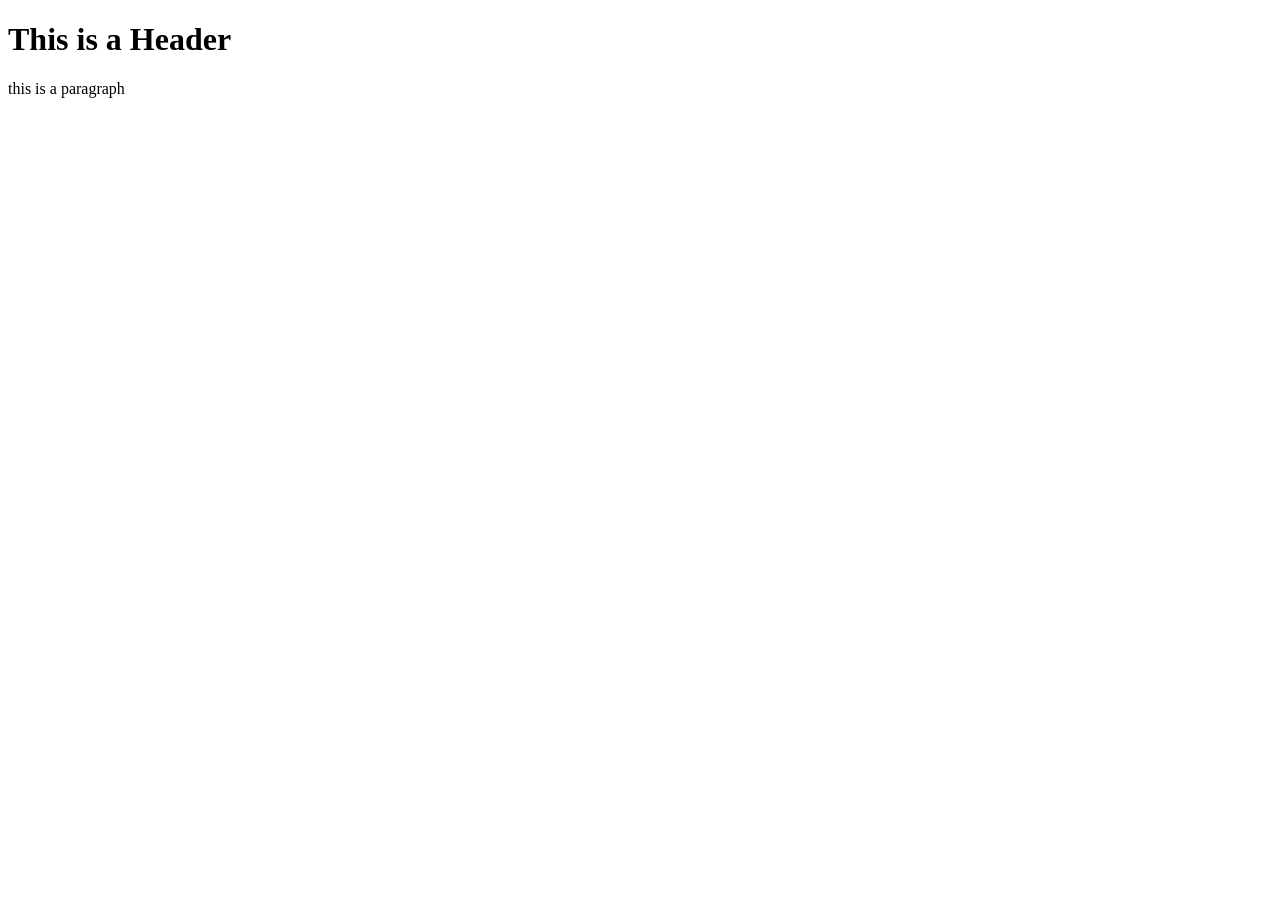
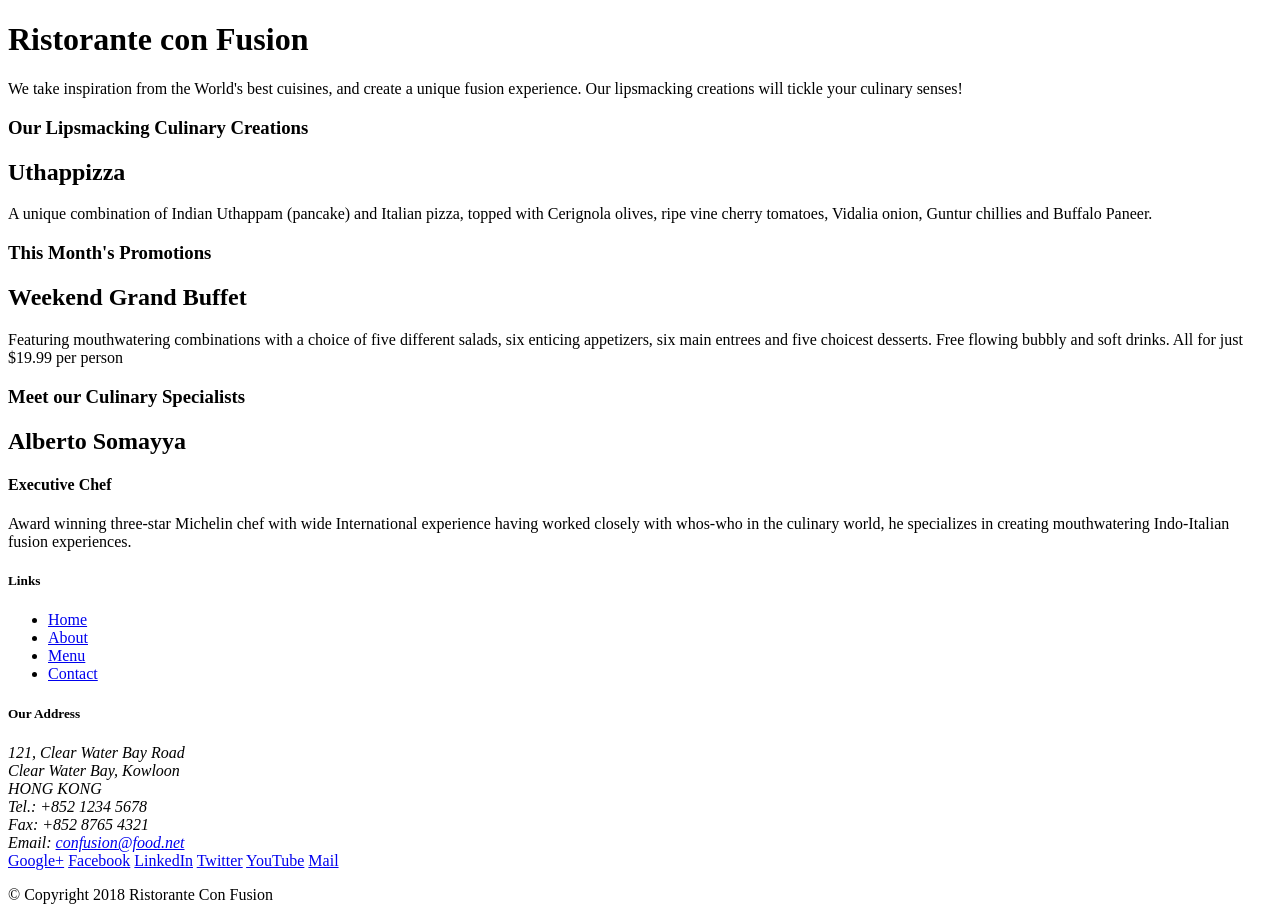
Before and after one commit to Priya15073/BootStrap4_Trial, a website: page index.html in a window 1280 px wide. Before the commit the page ends 800 px from the top, so only its background shows below. Drawn offline with Linux system fonts and the light colour scheme.

Commit message:
conFusion

```diff
--- a/index.html
+++ b/index.html
@@ -1,9 +1,101 @@
 <!DOCTYPE html>
-<html>
-    <head></head>
+<html lang="en">
 
-    <body>
-        <h1>This is a Header</h1>
-        <p>this is a paragraph</p>
-    </body>
+<head>
+    <title>Ristorante Con Fusion</title>
+</head>
+
+<body>
+
+    <header>
+        <div>
+            <div>
+                <div>
+                    <h1>Ristorante con Fusion</h1>
+                    <p>We take inspiration from the World's best cuisines, and create a unique fusion experience. Our lipsmacking creations will tickle your culinary senses!</p>
+                </div>
+                <div>
+                </div>
+            </div>
+        </div>
+    </header>
+
+    <div>
+        <div>
+            <div>
+                <h3>Our Lipsmacking Culinary Creations</h3>
+            </div>
+            <div>
+                <h2>Uthappizza</h2>
+                <p>A unique combination of Indian Uthappam (pancake) and Italian pizza, topped with Cerignola olives, ripe vine cherry tomatoes, Vidalia onion, Guntur chillies and Buffalo Paneer.</p>
+            </div>
+        </div>
+
+
+        <div>
+            <div>
+                <h3>This Month's Promotions</h3>
+            </div>
+            <div>
+                <h2>Weekend Grand Buffet</h2>
+                <p>Featuring mouthwatering combinations with a choice of five different salads, six enticing appetizers, six main entrees and five choicest desserts. Free flowing bubbly and soft drinks. All for just $19.99 per person </p>
+            </div>
+        </div>
+
+        <div>
+            <div>
+                <h3>Meet our Culinary Specialists</h3>
+            </div>
+            <div>
+                <h2>Alberto Somayya</h2>
+                <h4>Executive Chef</h4>
+                <p>Award winning three-star Michelin chef with wide International experience having worked closely with whos-who in the culinary world, he specializes in creating mouthwatering Indo-Italian fusion experiences. </p>
+            </div>
+        </div>
+    </div>
+
+    <footer>
+        <div>
+            <div>
+                <div>
+                    <h5>Links</h5>
+                    <ul>
+                        <li><a href="#">Home</a></li>
+                        <li><a href="#">About</a></li>
+                        <li><a href="#">Menu</a></li>
+                        <li><a href="#">Contact</a></li>
+                    </ul>
+                </div>
+                <div>
+                    <h5>Our Address</h5>
+                    <address>
+		              121, Clear Water Bay Road<br>
+		              Clear Water Bay, Kowloon<br>
+		              HONG KONG<br>
+		              Tel.: +852 1234 5678<br>
+		              Fax: +852 8765 4321<br>
+		              Email: <a href="mailto:confusion@food.net">confusion@food.net</a>
+		           </address>
+                </div>
+                <div>
+                    <div>
+                        <a href="http://google.com/+">Google+</a>
+                        <a href="http://www.facebook.com/profile.php?id=">Facebook</a>
+                        <a href="http://www.linkedin.com/in/">LinkedIn</a>
+                        <a href="http://twitter.com/">Twitter</a>
+                        <a href="http://youtube.com/">YouTube</a>
+                        <a href="mailto:">Mail</a>
+                    </div>
+                </div>
+           </div>
+           <div>
+                <div>
+                    <p>© Copyright 2018 Ristorante Con Fusion</p>
+                </div>
+           </div>
+        </div>
+    </footer>
+
+</body>
+
 </html>
```
Also changed, not shown: package.json (+6 -14 lines).
